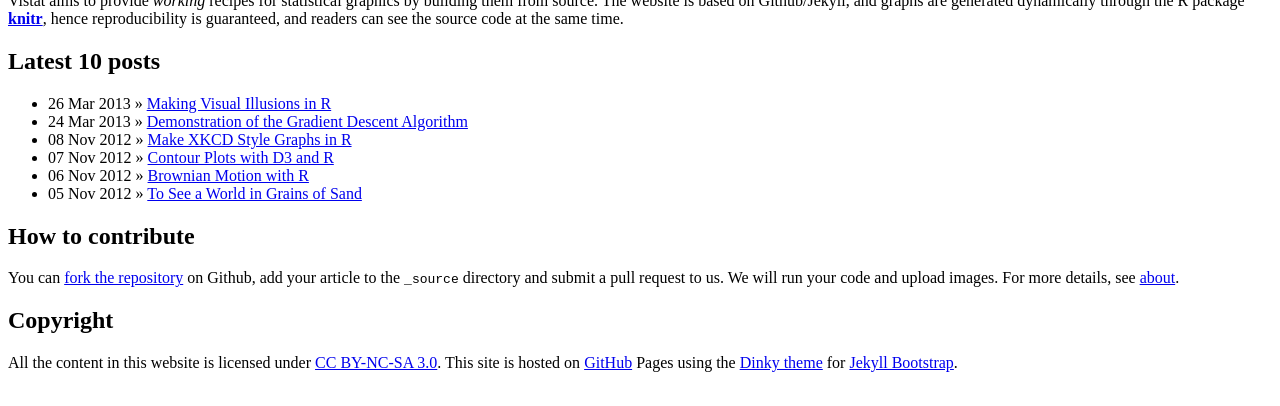
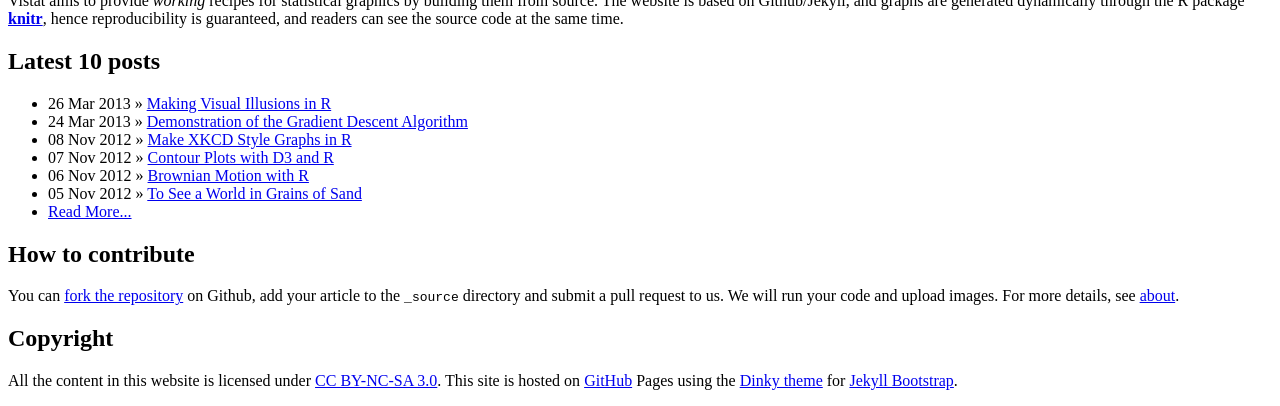
Before and after one commit to yulijia/vistat, a Jekyll site: the page built from index.md, in a window 1280 px wide, cut to the strip 758-1164 px from the top of the page. Built offline with Jekyll 4.4.1, drawn with Linux system fonts in a browser that asks for light colours.

Commit message:
add a link to all posts

```diff
--- a/index.md
+++ b/index.md
@@ -16,6 +16,7 @@ Vistat aims to provide _working_ recipes for statistical graphics by building th
   {% for post in site.posts limit:10 %}
     <li><span>{{ post.date | date_to_string }}</span> &raquo; <a href="{{ BASE_PATH }}{{ post.url }}">{{ post.title }}</a></li>
   {% endfor %}
+  <li><a href="archive.html">Read More...</a></li>
 </ul>
 
 ## How to contribute
```
